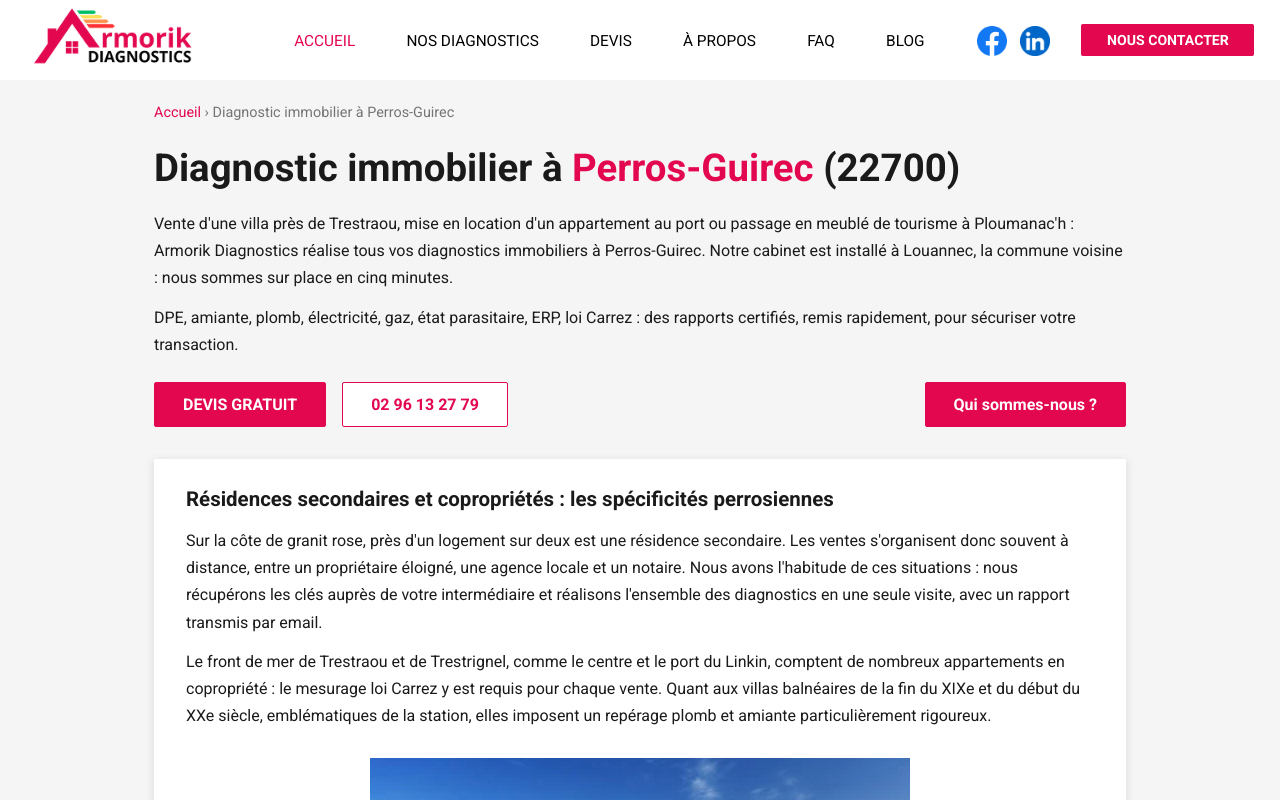
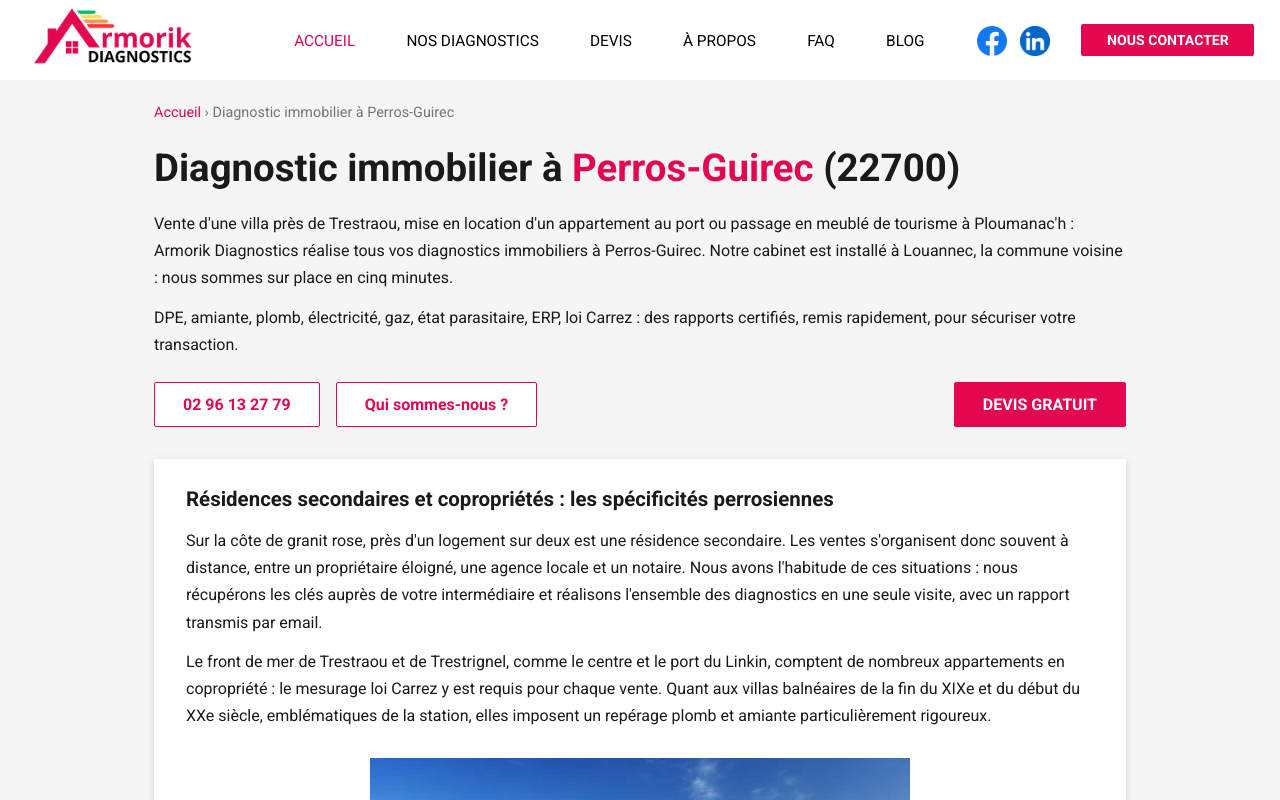
Before and after one commit to Queezac/armorikDiag, a Next.js app: page /diagnostic-immobilier-perros-guirec in a window 1280 px wide. Shown: the top 800 px of the page. Built offline with nearby package versions, Linux system fonts and the light colour scheme.

Commit message:
adjust: blog remove header banner & city page change btn styles

```diff
--- a/src/app/blog/[slug]/page.tsx
+++ b/src/app/blog/[slug]/page.tsx
@@ -122,10 +122,6 @@
     <>
       <ArticleJsonLd article={article} />
 
-      <header className={styles.articleHeader}></header>
-
-      <hr className="ligneNoire2" aria-hidden="true" />
-
       {isDraft ? (
         <LivePreview initialArticle={article} />
       ) : (
--- a/src/components/villes/VillePage.tsx
+++ b/src/components/villes/VillePage.tsx
@@ -81,10 +81,9 @@
             <p key={i}>{paragraphe}</p>
           ))}
           <div className={styles.ctaRow}>
-            <Link href="/#devis" className={styles.btnPlein}>DEVIS GRATUIT</Link>
             <a href="tel:0296132779" className={styles.btnContour}>02 96 13 27 79</a>
-
-            <Link href="/" className={`${styles.btnPlein} ${styles.right}`}>Qui sommes-nous ?</Link>
+            <Link href="/" className={`${styles.btnContour}`}>Qui sommes-nous ?</Link>
+            <Link href="/#devis" className={`${styles.btnPlein} ${styles.right}`}>DEVIS GRATUIT</Link>
           </div>
         </header>
 
```
